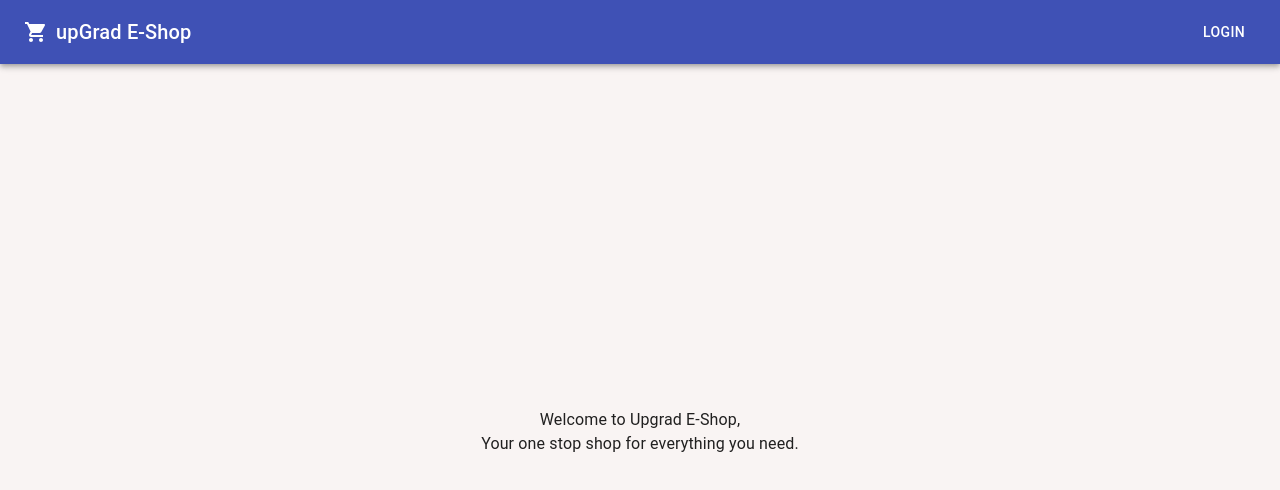
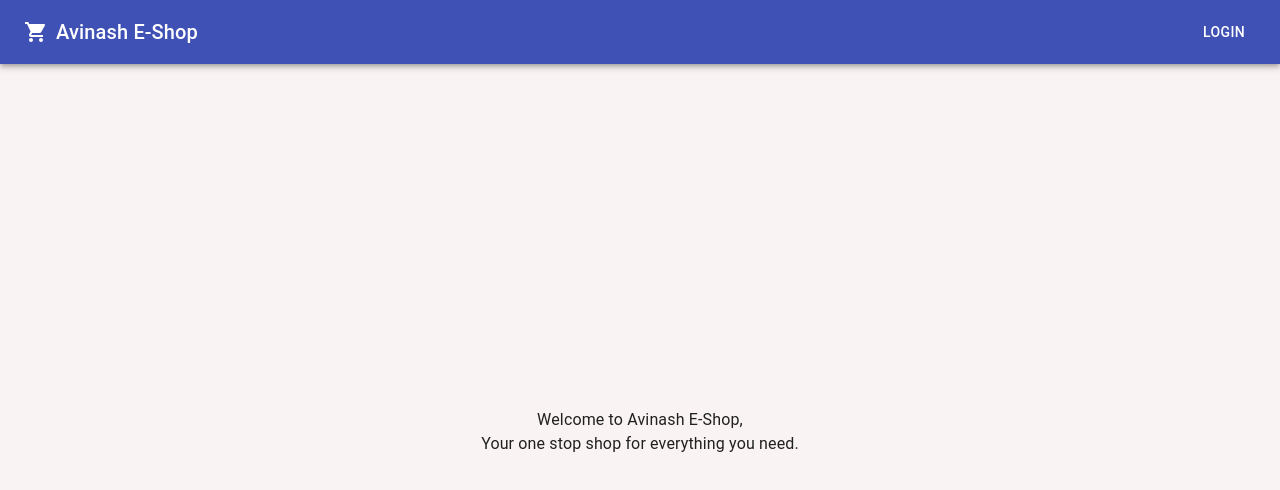
Before and after one commit to avinaash-sharma/upGrad-Eshop-Application, a React (Create React App) app: page / in a window 1280 px wide. Shown: the top 490 px of the page. Built offline with nearby package versions, Linux system fonts and the light colour scheme.

Commit message:
pushing minor changes

```diff
--- a/src/components/Content/Content.jsx
+++ b/src/components/Content/Content.jsx
@@ -111,7 +111,7 @@ export default function Content() {
     FilterProducts(products, setDisplayProducts);
     if (!isLoggedIn) {
         return (
-            <div className="center fill">Welcome to Upgrad E-Shop,<br />Your one stop shop for everything you need.</div>
+            <div className="center fill">Welcome to Avinash E-Shop,<br />Your one stop shop for everything you need.</div>
         );
     }
     const [vertical, horizontal] = ['top', 'right'];
--- a/src/components/Login/Login.jsx
+++ b/src/components/Login/Login.jsx
@@ -10,8 +10,8 @@ function Copyright(props) {
     return (
       <Typography variant="body2" color="text.secondary" align="center" {...props}>
         {'Copyright © '}
-        <Link color="inherit" href="https://upgrad.com/" target='_blank'>
-          upGrad
+        <Link color="inherit" href="https://avinash-sharma.netlify.com" target='_blank'>
+          Avinash
         </Link>{' '}
         {new Date().getFullYear()}
         {'.'}
--- a/src/components/Navigation/NavigationBar.jsx
+++ b/src/components/Navigation/NavigationBar.jsx
@@ -18,7 +18,7 @@ const Logo = () => {
     <React.Fragment>
       <ShoppingCart />
       <Typography variant="h6" padding={1} noWrap component="div" sx={{ display: { xs: 'none', sm: 'block' } }}>
-        upGrad E-Shop
+        Avinash E-Shop
       </Typography>
     </React.Fragment>
   )
@@ -113,16 +113,16 @@ export default function NavigationBar() {
   const isLoggedIn = Object.keys(user).length !== 0;
   const isAdmin = isLoggedIn && user.isAdmin;
   const dispatch = useDispatch();
-  if(localStorage.getItem('admin@upgrad.com') === null) {
+  if(localStorage.getItem('admin@avinash.com') === null) {
     const adminDetails = {
       contactNumber: "+91887709962",
-      email: "admin@upgrad.com",
+      email: "admin@avinash.com",
       firstName: "Avinash",
       isAdmin: true,
       lastName: "Sharma",
       password: "Admin@123"
     };
-    localStorage.setItem('admin@upgrad.com', JSON.stringify(adminDetails));
+    localStorage.setItem('admin@avinash.com', JSON.stringify(adminDetails));
   }
   return (
     <React.Fragment>
```
